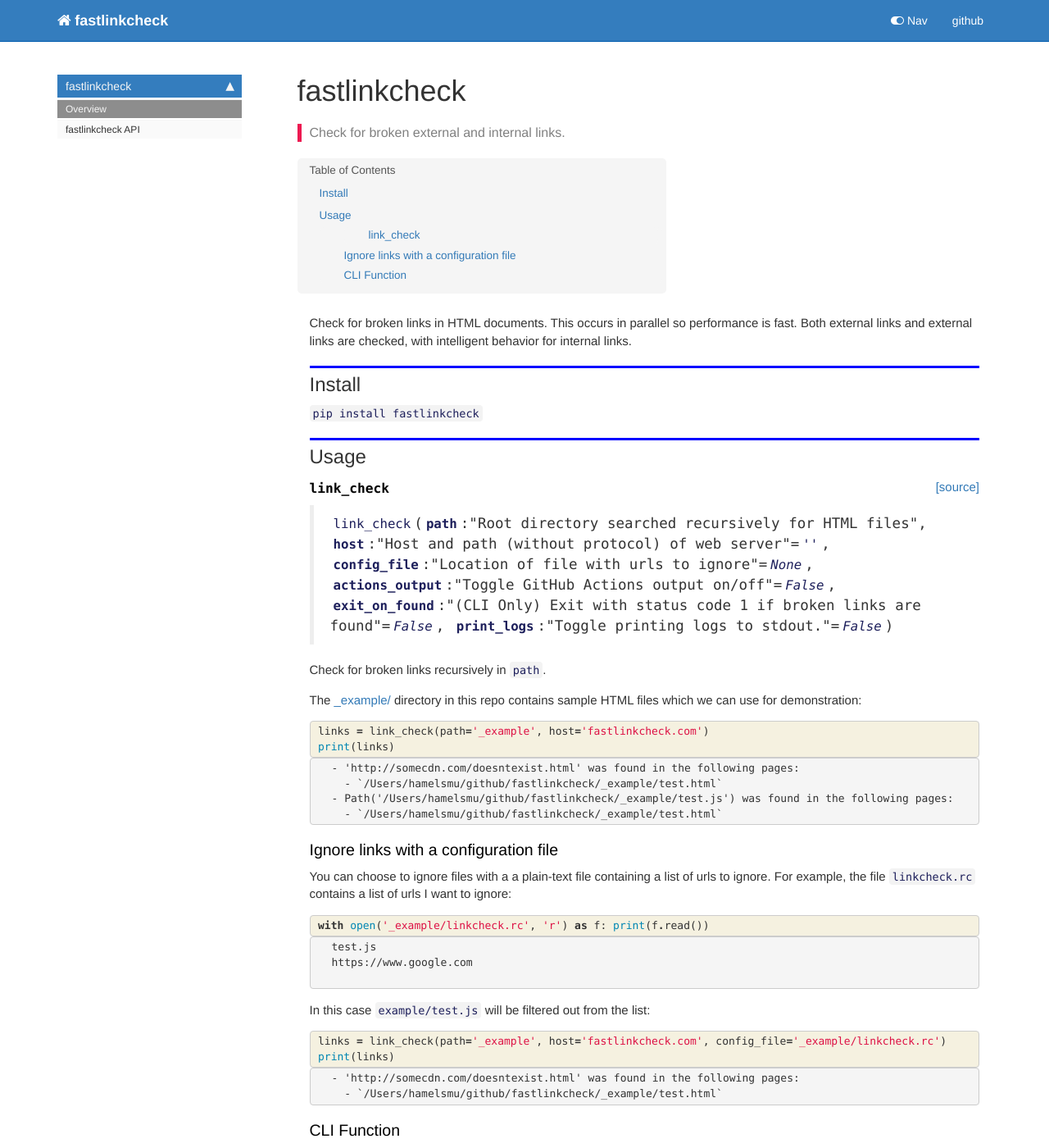
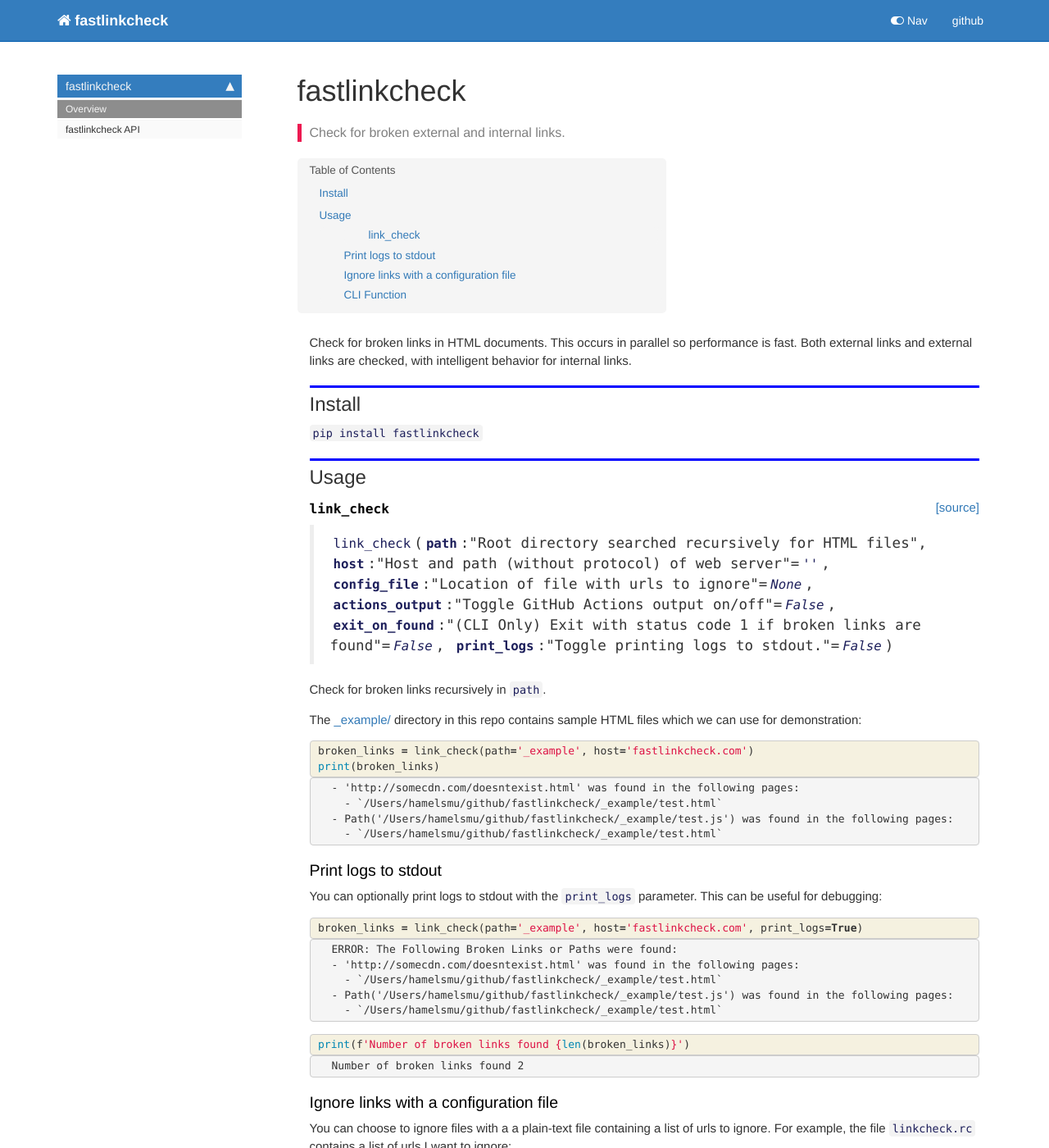
Before and after one commit to fastai/fastlinkcheck, a Jekyll site: the page built from docs/index.html, in a window 1280 px wide and 1400 px high. Shown: the whole window at 82% size. Built offline with Jekyll 4.4.1, drawn with Linux system fonts in a browser that asks for light colours; nearby versions of some CDN libraries; comment, search, counter and statistics services are not loaded; some of the changed text lies outside the part shown.

Commit message:
update readme

```diff
--- a/docs/index.html
+++ b/docs/index.html
@@ -94,8 +94,8 @@ nb_path: "index.ipynb"
 
 <div class="inner_cell">
     <div class="input_area">
-<div class=" highlight hl-ipython3"><pre><span></span><span class="n">links</span> <span class="o">=</span> <span class="n">link_check</span><span class="p">(</span><span class="n">path</span><span class="o">=</span><span class="s1">&#39;_example&#39;</span><span class="p">,</span> <span class="n">host</span><span class="o">=</span><span class="s1">&#39;fastlinkcheck.com&#39;</span><span class="p">)</span>
-<span class="nb">print</span><span class="p">(</span><span class="n">links</span><span class="p">)</span>
+<div class=" highlight hl-ipython3"><pre><span></span><span class="n">broken_links</span> <span class="o">=</span> <span class="n">link_check</span><span class="p">(</span><span class="n">path</span><span class="o">=</span><span class="s1">&#39;_example&#39;</span><span class="p">,</span> <span class="n">host</span><span class="o">=</span><span class="s1">&#39;fastlinkcheck.com&#39;</span><span class="p">)</span>
+<span class="nb">print</span><span class="p">(</span><span class="n">broken_links</span><span class="p">)</span>
 </pre></div>
 
     </div>
@@ -121,6 +121,89 @@ nb_path: "index.ipynb"
   - `/Users/hamelsmu/github/fastlinkcheck/_example/test.html`
 - Path(&#39;/Users/hamelsmu/github/fastlinkcheck/_example/test.js&#39;) was found in the following pages:
   - `/Users/hamelsmu/github/fastlinkcheck/_example/test.html`
+</pre>
+</div>
+</div>
+
+</div>
+</div>
+
+</div>
+    {% endraw %}
+
+<div class="cell border-box-sizing text_cell rendered"><div class="inner_cell">
+<div class="text_cell_render border-box-sizing rendered_html">
+<h3 id="Print-logs-to-stdout">Print logs to stdout<a class="anchor-link" href="#Print-logs-to-stdout"> </a></h3><p>You can optionally print logs to stdout with the <code>print_logs</code> parameter.  This can be useful for debugging:</p>
+
+</div>
+</div>
+</div>
+    {% raw %}
+
+<div class="cell border-box-sizing code_cell rendered">
+<div class="input">
+
+<div class="inner_cell">
+    <div class="input_area">
+<div class=" highlight hl-ipython3"><pre><span></span><span class="n">broken_links</span> <span class="o">=</span> <span class="n">link_check</span><span class="p">(</span><span class="n">path</span><span class="o">=</span><span class="s1">&#39;_example&#39;</span><span class="p">,</span> <span class="n">host</span><span class="o">=</span><span class="s1">&#39;fastlinkcheck.com&#39;</span><span class="p">,</span> <span class="n">print_logs</span><span class="o">=</span><span class="kc">True</span><span class="p">)</span>
+</pre></div>
+
+    </div>
+</div>
+</div>
+
+<div class="output_wrapper">
+<div class="output">
+
+<div class="output_area">
+
+
+<div class="output_html rendered_html output_subarea ">
+
+</div>
+
+</div>
+
+<div class="output_area">
+
+<div class="output_subarea output_stream output_stdout output_text">
+<pre>
+ERROR: The Following Broken Links or Paths were found:
+- &#39;http://somecdn.com/doesntexist.html&#39; was found in the following pages:
+  - `/Users/hamelsmu/github/fastlinkcheck/_example/test.html`
+- Path(&#39;/Users/hamelsmu/github/fastlinkcheck/_example/test.js&#39;) was found in the following pages:
+  - `/Users/hamelsmu/github/fastlinkcheck/_example/test.html`
+</pre>
+</div>
+</div>
+
+</div>
+</div>
+
+</div>
+    {% endraw %}
+
+    {% raw %}
+
+<div class="cell border-box-sizing code_cell rendered">
+<div class="input">
+
+<div class="inner_cell">
+    <div class="input_area">
+<div class=" highlight hl-ipython3"><pre><span></span><span class="nb">print</span><span class="p">(</span><span class="sa">f</span><span class="s1">&#39;Number of broken links found </span><span class="si">{</span><span class="nb">len</span><span class="p">(</span><span class="n">broken_links</span><span class="p">)</span><span class="si">}</span><span class="s1">&#39;</span><span class="p">)</span>
+</pre></div>
+
+    </div>
+</div>
+</div>
+
+<div class="output_wrapper">
+<div class="output">
+
+<div class="output_area">
+
+<div class="output_subarea output_stream output_stdout output_text">
+<pre>Number of broken links found 2
 </pre>
 </div>
 </div>
@@ -191,8 +274,8 @@ https://www.google.com
 
 <div class="inner_cell">
     <div class="input_area">
-<div class=" highlight hl-ipython3"><pre><span></span><span class="n">links</span> <span class="o">=</span> <span class="n">link_check</span><span class="p">(</span><span class="n">path</span><span class="o">=</span><span class="s1">&#39;_example&#39;</span><span class="p">,</span> <span class="n">host</span><span class="o">=</span><span class="s1">&#39;fastlinkcheck.com&#39;</span><span class="p">,</span> <span class="n">config_file</span><span class="o">=</span><span class="s1">&#39;_example/linkcheck.rc&#39;</span><span class="p">)</span>
-<span class="nb">print</span><span class="p">(</span><span class="n">links</span><span class="p">)</span>
+<div class=" highlight hl-ipython3"><pre><span></span><span class="n">broken_links</span> <span class="o">=</span> <span class="n">link_check</span><span class="p">(</span><span class="n">path</span><span class="o">=</span><span class="s1">&#39;_example&#39;</span><span class="p">,</span> <span class="n">host</span><span class="o">=</span><span class="s1">&#39;fastlinkcheck.com&#39;</span><span class="p">,</span> <span class="n">config_file</span><span class="o">=</span><span class="s1">&#39;_example/linkcheck.rc&#39;</span><span class="p">)</span>
+<span class="nb">print</span><span class="p">(</span><span class="n">broken_links</span><span class="p">)</span>
 </pre></div>
 
     </div>
```
Also changed, not shown: README.md, 1 other file.
